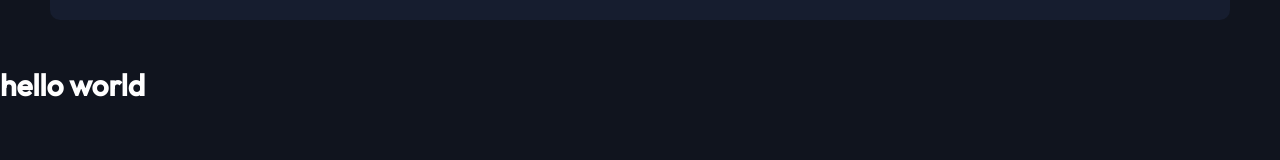
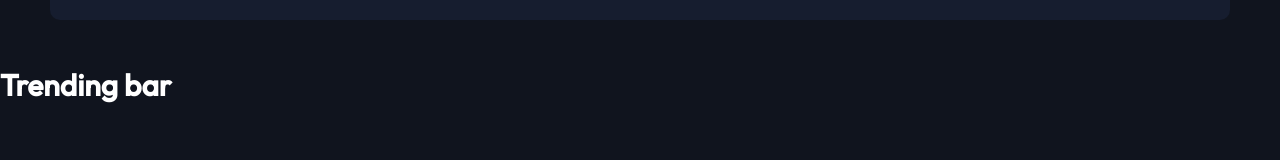
Before and after one commit to BilalHassen/entertainment-app, a React (Vite) app in the folder app/: page / in a window 1280 px wide. Shown: the part 130-290 px from the top of the page. Built offline with nearby package versions, Linux system fonts and the light colour scheme.

Commit message:
add trending component and import it to app

```diff
--- a/app/src/App.jsx
+++ b/app/src/App.jsx
@@ -1,5 +1,5 @@
 import { useState } from "react";
-
+import Trending from "./components/Trending/Trending";
 import "./App.scss";
 import Nav from "./components/Nav/nav";
 function App() {
@@ -7,9 +7,7 @@ function App() {
     <>
       <div className="app-wrapper">
         <Nav />
-        <div className="flex-child">
-          <h1>hello world</h1>
-        </div>
+        <Trending />
       </div>
     </>
   );
--- /dev/null
+++ b/app/src/components/Trending/Trending.jsx
@@ -0,0 +1,13 @@
+import { useState, useEffect } from "react";
+import useWindowWidth from "../../hooks/useWindowWidth";
+import React from "react";
+
+function Trending() {
+  return (
+    <div>
+      <h1>Trending bar</h1>
+    </div>
+  );
+}
+
+export default Trending;
```
Also changed, not shown: app/src/components/Trending/Trending.scss (added).
